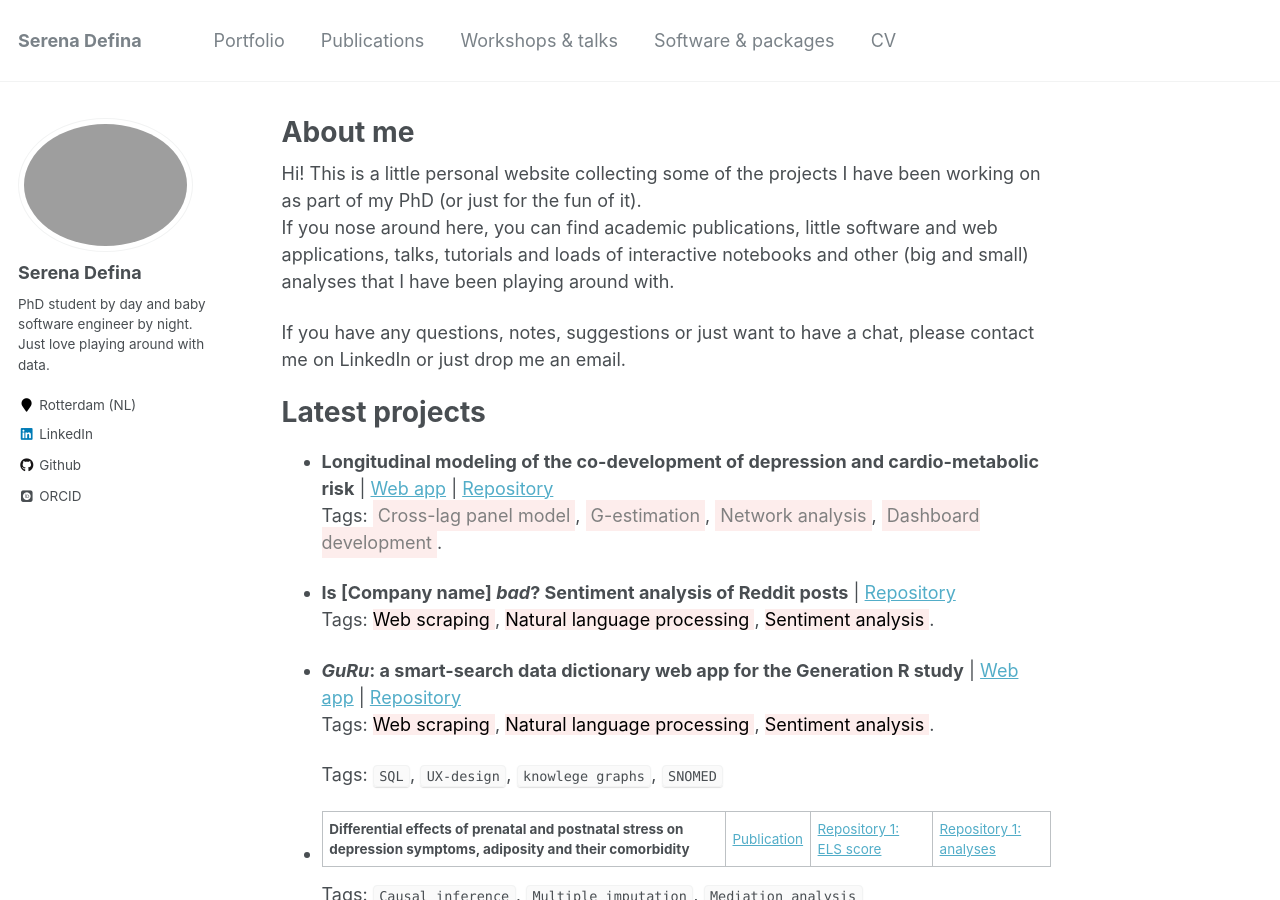
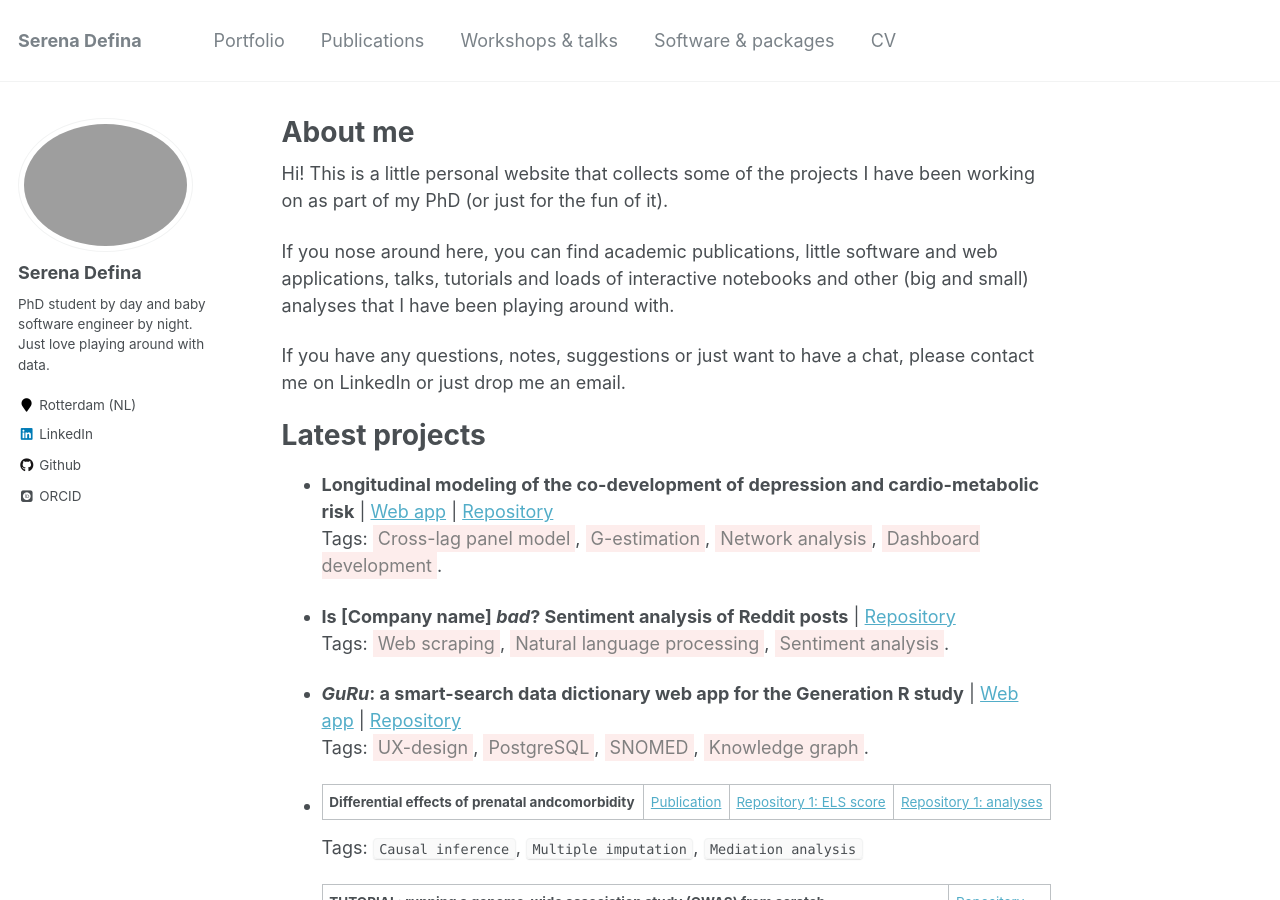
Before and after one commit to SereDef/seredef.github.io, a Jekyll site: the page built from _pages/about.md, in a window 1280 px wide and 900 px high. Built offline with Jekyll 4.4.1, drawn with Linux system fonts in a browser that asks for light colours; some web fonts are replaced.

Commit message:
add tags to papers

```diff
--- a/_includes/archive-single.html
+++ b/_includes/archive-single.html
@@ -44,7 +44,9 @@
           <p> {{ post.type }}, <i>{{ post.venue }}</i>, {{ post.date | default: "1900-01-01" | date: "%Y" }} </p>
 
         <!--Publications main page-->
-        {% elsif post.collection == 'publications' %}
+        {% elsif post.collection == 'publications' & post.tags %}
+          <p>{{post.venue}} <br>Tags: {{post.tags}}</p>
+        {% elsif post.collection == 'publications' & post.tags %}
           <p>{{post.venue}}</p>
           <!--<p>Published in <i>{{ post.venue }}</i>, {{ post.date | default: "1900-01-01" | date: "%Y" }} </p> -->
 
--- a/_pages/about.md
+++ b/_pages/about.md
@@ -8,8 +8,9 @@ redirect_from:
 - /about.html
 ---
 
-Hi! This is a little personal website collecting some of the projects I have been working on as part of my PhD (or just
-for the fun of it). \
+Hi! This is a little personal website that collects some of the projects I have been working on as part of my PhD (or just
+for the fun of it).
+
 If you nose around here, you can find academic publications, little software and web applications, talks, tutorials and
 loads of interactive notebooks and other (big and small) analyses that I have been playing around with.
 
@@ -23,28 +24,27 @@ Latest projects
   [Web app](https://longit-comorbidity.onrender.com) \|
   [Repository](https://github.com/SereDef/comorb-longit-project) \\
   Tags:
-  <mark style="padding:5px 5px; background-color:#fdedec; color:grey"> Cross-lag panel model</mark>,
-  <mark style="padding:5px 5px; background-color:#fdedec; color:grey"> G-estimation</mark>,
-  <mark style="padding:5px 5px; background-color:#fdedec; color:grey"> Network analysis</mark>,
-  <mark style="padding:5px 5px; background-color:#fdedec; color:grey"> Dashboard development</mark>.
+  <mark style="padding:3px 5px; background-color:#fdedec; color:grey"> Cross-lag panel model</mark>,
+  <mark style="padding:3px 5px; background-color:#fdedec; color:grey"> G-estimation</mark>,
+  <mark style="padding:3px 5px; background-color:#fdedec; color:grey"> Network analysis</mark>,
+  <mark style="padding:3px 5px; background-color:#fdedec; color:grey"> Dashboard development</mark>.
 
 - **Is [Company name] _bad_? Sentiment analysis of Reddit posts** \|
   [Repository]() \
   Tags:
-  <mark style="background-color: #fdedec"> Web scraping </mark>,
-  <mark style="background-color: #fdedec"> Natural language processing </mark>,
-  <mark style="background-color: #fdedec"> Sentiment analysis </mark>.
+  <mark style="padding:3px 5px; background-color:#fdedec; color:grey"> Web scraping</mark>,
+  <mark style="padding:3px 5px; background-color:#fdedec; color:grey"> Natural language processing</mark>,
+  <mark style="padding:3px 5px; background-color:#fdedec; color:grey"> Sentiment analysis</mark>.
 
 - **_GuRu_: a smart-search data dictionary web app for the Generation R study** \|
   [Web app]() \| [Repository]() \
   Tags:
-  <mark style="background-color: #fdedec"> Web scraping </mark>,
-  <mark style="background-color: #fdedec"> Natural language processing </mark>,
-  <mark style="background-color: #fdedec"> Sentiment analysis </mark>.
+  <mark style="padding:3px 5px; background-color:#fdedec; color:grey"> UX-design</mark>,
+  <mark style="padding:3px 5px; background-color:#fdedec; color:grey"> PostgreSQL</mark>,
+  <mark style="padding:3px 5px; background-color:#fdedec; color:grey"> SNOMED</mark>,
+  <mark style="padding:3px 5px; background-color:#fdedec; color:grey"> Knowledge graph</mark>.
 
-  Tags: `SQL`, `UX-design`, `knowlege graphs`, `SNOMED`
-
-- **Differential effects of prenatal and postnatal stress on depression symptoms, adiposity and their comorbidity** | [Publication]() | [Repository 1: ELS score]() | [Repository 1: analyses]()
+- **Differential effects of prenatal andcomorbidity** | [Publication]() | [Repository 1: ELS score]() | [Repository 1: analyses]()
 
   Tags: `Causal inference`, `Multiple imputation`, `Mediation analysis`
 
```
Also changed, not shown: _publications/2023-07-06-ELS-comorbidity-paper.md (+5 -0 lines).
